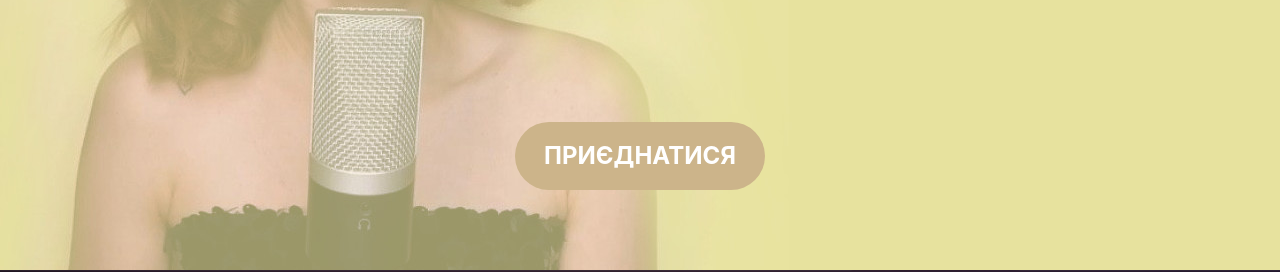
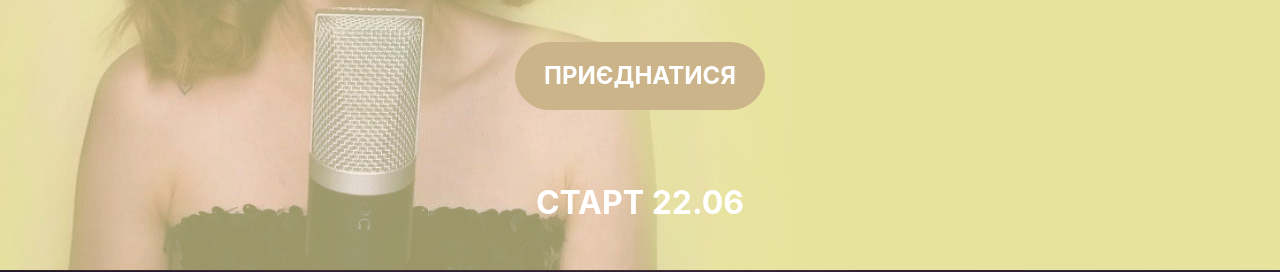
Before and after one commit to sashko-ua/oksana, a website: page src/marathon.html in a window 1280 px wide. Shown: the part 530-802 px from the top of the page. Drawn offline with nearby package versions, Linux system fonts and the light colour scheme; files that its build step writes are made by us from their sources.

Commit message:
added "start"

```diff
--- a/src/marathon.html
+++ b/src/marathon.html
@@ -59,6 +59,10 @@
 
             <a target="_blank" class="btn marathon-main__btn"
                 href="https://t.me/joinchat/NOY5uhqoiTwK07ux5K6hqw">Приєднатися</a>
+
+            <h2 class="start">
+                Старт 22.06
+            </h2>
         </div>
 
 
--- a/src/sass/base/_marathon-media.sass
+++ b/src/sass/base/_marathon-media.sass
@@ -6,8 +6,6 @@
             font-size: 75px
             span
                 font-size: 25px
-        &__btn
-            bottom: 10%
 @media ( max-width:  1199px )
     // __________BTN__________
     .btn
@@ -30,7 +28,8 @@
         background-position: -50px -40px
         h1
             top: 10%
-
+        h2
+            font-size: 30px
     // __________MARATHON_FORMAT__________
     .marathon-format
         &__title
@@ -145,6 +144,8 @@
             font-size: 55px
             span
                 font-size: 18px
+        h2
+            font-size: 25px
 
     // __________MARATHON-PRIZE__________
     .marathon-prize
@@ -174,3 +175,5 @@
                 margin: -10px
             span
                 font-size: 16px
+        h2
+            font-size: 20px
--- a/src/sass/blocks/_marathon-main.sass
+++ b/src/sass/blocks/_marathon-main.sass
@@ -38,6 +38,14 @@ body
             font-size: 35px
     &__btn
         position: absolute
-        bottom: 15%
+        bottom: 20%
         left: 50%
         transform: translateX(-50%)
+
+    .start
+        position: absolute
+        bottom: 5%
+        left: 50%
+        transform: translateX(-50%)
+        text-transform: uppercase
+        font-weight: 700
```
Also changed, not shown: dist/css/style.min.css, dist/marathon.html.
